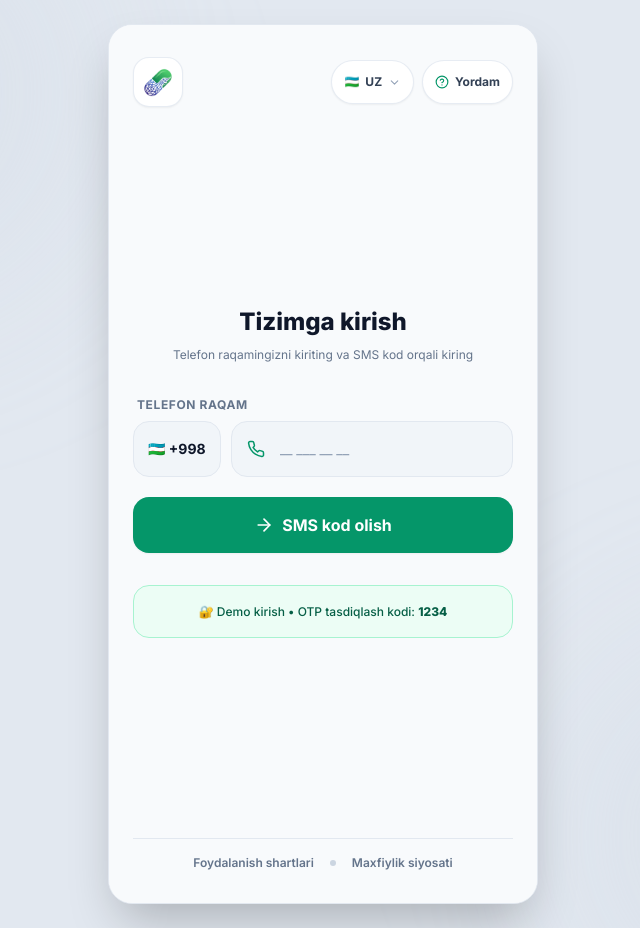
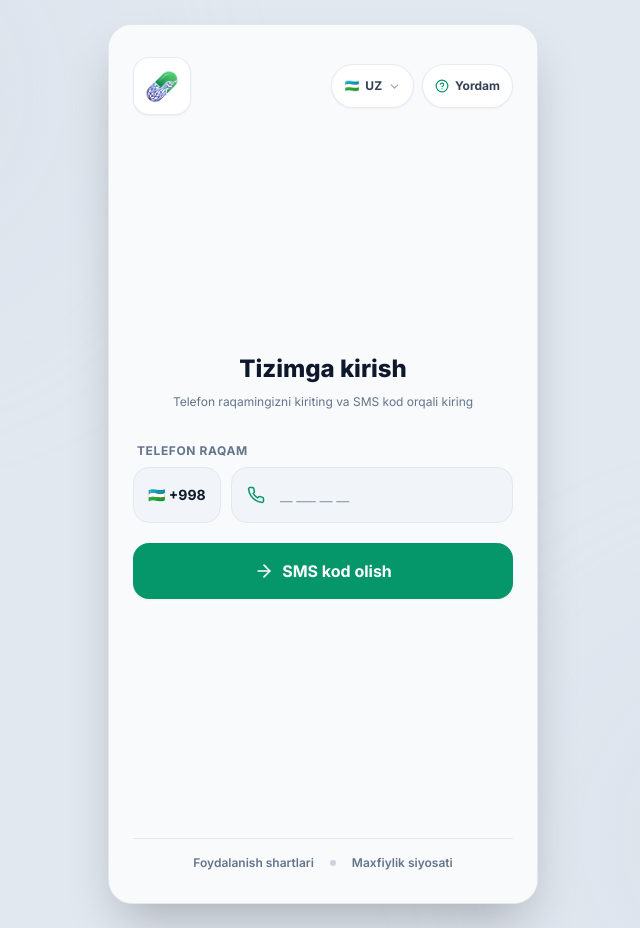
Before and after one commit to bexruz-web/PharmaAI, a React (Vite) app: page /login in a window 1280 px wide. Shown: the whole page, without its empty margins (317-957 px from the left). Built offline with nearby package versions, Linux system fonts and the light colour scheme.

Commit message:
feat(ui): scale up top-left boxed logo and remove demo OTP text block from Login screen

```diff
--- a/src/pages/Login.tsx
+++ b/src/pages/Login.tsx
@@ -59,9 +59,9 @@ export const Login: React.FC = () => {
     <div className="h-full w-full flex flex-col bg-slate-50 dark:bg-[#121212] relative overflow-hidden px-6 justify-between py-8 transition-colors duration-200">
       {/* TOP HEADER LAYOUT */}
       <div className="relative z-10 flex items-center justify-between">
-        {/* TOP-LEFT: Larger Boxed Logo Component matching Language Selection & Onboarding screens */}
-        <div className="w-[46px] h-[46px] sm:w-[50px] sm:h-[50px] rounded-2xl bg-white dark:bg-[#1E1E20] border border-slate-200/80 dark:border-zinc-800 flex items-center justify-center p-2 shadow-xs">
-          <PharmaAiIcon className="w-8 h-8 sm:w-9 sm:h-9 object-contain" />
+        {/* TOP-LEFT: Scaled UP Boxed Logo Component */}
+        <div className="w-[54px] h-[54px] sm:w-[58px] sm:h-[58px] rounded-2xl bg-white dark:bg-[#1E1E20] border border-slate-200/80 dark:border-zinc-800 flex items-center justify-center p-2.5 shadow-xs">
+          <PharmaAiIcon className="w-9 h-9 sm:w-10 sm:h-10 object-contain" />
         </div>
 
         {/* TOP-RIGHT: Language dropdown selector + Help Pill Button */}
@@ -168,13 +168,6 @@ export const Login: React.FC = () => {
             {t.loginBtn}
           </Button>
         </form>
-
-        {/* Demo Hint */}
-        <div className="mt-8 p-4 rounded-2xl bg-emerald-50 dark:bg-emerald-950/30 border border-emerald-200 dark:border-emerald-800/40 text-center">
-          <p className="text-xs text-emerald-800 dark:text-emerald-300 font-medium leading-relaxed">
-            🔐 Demo kirish • OTP tasdiqlash kodi: <span className="font-extrabold">1234</span>
-          </p>
-        </div>
       </div>
 
       {/* BOTTOM FOOTER */}
--- a/src/pages/Onboarding.tsx
+++ b/src/pages/Onboarding.tsx
@@ -128,11 +128,11 @@ export const Onboarding: React.FC = () => {
 
   return (
     <div className="h-full w-full flex flex-col bg-slate-50 dark:bg-[#121212] overflow-hidden relative justify-between pt-4 pb-6 px-6 transition-colors duration-200">
-      {/* 1. Top Header: Larger Boxed Logo on TOP-LEFT & Skip text button restored to TOP-RIGHT across Screens 1, 2, 3 */}
-      <div className="relative z-20 flex items-center justify-between h-12 w-full max-w-sm sm:max-w-md mx-auto shrink-0">
-        {/* TOP-LEFT: Larger Boxed Logo Component matching Language Selection style */}
-        <div className="w-[46px] h-[46px] sm:w-[50px] sm:h-[50px] rounded-2xl bg-slate-100/90 dark:bg-[#1E1E20] border border-slate-200/80 dark:border-zinc-800 flex items-center justify-center p-2 shadow-xs">
-          <PharmaAiIcon className="w-8 h-8 sm:w-9 sm:h-9 object-contain" />
+      {/* 1. Top Header: Scaled UP Boxed Logo on TOP-LEFT & Skip text button restored to TOP-RIGHT across Screens 1, 2, 3 */}
+      <div className="relative z-20 flex items-center justify-between h-14 w-full max-w-sm sm:max-w-md mx-auto shrink-0">
+        {/* TOP-LEFT: Scaled UP Boxed Logo Component */}
+        <div className="w-[54px] h-[54px] sm:w-[58px] sm:h-[58px] rounded-2xl bg-slate-100/90 dark:bg-[#1E1E20] border border-slate-200/80 dark:border-zinc-800 flex items-center justify-center p-2.5 shadow-xs">
+          <PharmaAiIcon className="w-9 h-9 sm:w-10 sm:h-10 object-contain" />
         </div>
 
         {/* TOP-RIGHT: Restored Green "O'tkazib yuborish" Skip text button */}
```
